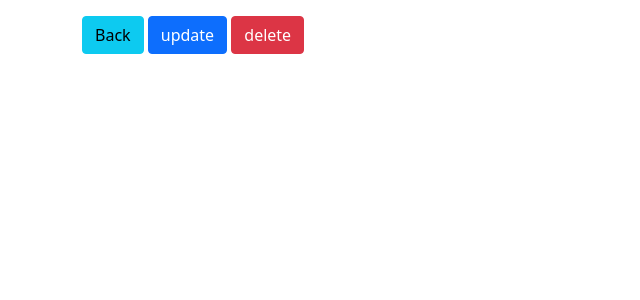
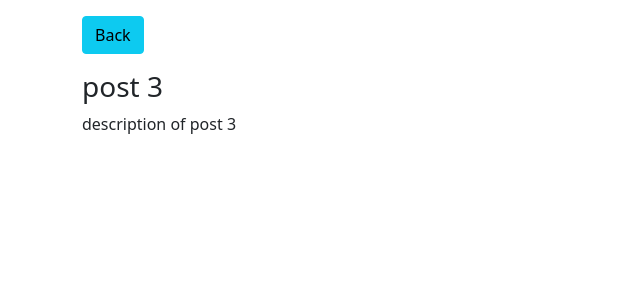
Before and after one commit to dhruvpatel2608/assignment4, a Django app: page /3/ in a window 1280 px wide. Shown: the top 300 px of the page, without its empty margins (0-640 px from the left). Run offline with Django 5.2, Linux system fonts and the light colour scheme; data comes from the database, SQL or seed files in the repository; both versions use the stored data as it was after the commit; some libraries are stand-ins or nearby versions.

Commit message:
properly done with post details part 3,4 and adding modals for update and delete post also done writing update and delete views

```diff
--- a/src/posts/static/posts/detail.js
+++ b/src/posts/static/posts/detail.js
@@ -1,8 +1,12 @@
-console.log('hello world detail')
-
+const postBox = document.getElementById('post-box')
 const backBtn = document.getElementById('back-btn')
+const updateBtn = document.getElementById('update-btn')
+const deleteBtn = document.getElementById('delete-btn')
 const url = window.location.href + "data/"
 const spinnerBox = document.getElementById('spinner-box')
+
+const titleInput = document.getElementById('id_title')
+const bodyInput = document.getElementById('id_body')
 
 // Go back when back button is clicked
 backBtn.addEventListener('click', () => {
@@ -15,6 +19,30 @@ $.ajax({
     url: url,
     success: function(response){
         console.log(response)
+        const data = response.data
+
+        if (data.logged_in != data.author) {
+            console.log('different')
+        } else {
+            console.log('the same')
+            updateBtn.classList.remove('not-visible')
+            deleteBtn.classList.remove('not-visible')
+        }
+
+        const titleEl = document.createElement('h3')
+        titleEl.setAttribute('class', 'mt-3')
+
+        const bodyEl = document.createElement('p')
+        bodyEl.setAttribute('class', 'mt-1')
+
+        titleEl.textContent = data.title
+        bodyEl.textContent = data.body
+
+        postBox.appendChild(titleEl)
+        postBox.appendChild(bodyEl)
+
+        titleInput.value = data.title
+        bodyInput.value = data.body
 
         spinnerBox.classList.add('not-visible')
     },
--- a/src/posts/templates/posts/detail.html
+++ b/src/posts/templates/posts/detail.html
@@ -1,5 +1,6 @@
 {% extends "base.html" %}
 {% load static %}
+{% load crispy_forms_tags %}
 
 {% block scripts %}
   <script src="{% static 'posts/detail.js' %}" defer></script>
@@ -10,9 +11,54 @@
 {% endblock title %}
 
 {% block content %}
+  <!-- Update modal -->
+    <div class="modal fade" id="updateModal" tabindex="-1" aria-labelledby="exampleModalLabel" aria-hidden="true">
+        <div class="modal-dialog">
+            <div class="modal-content">
+                <div class="modal-header">
+                    <h5 class="modal-title" id="exampleModalLabel">update Post</h5>
+                    <button type="button" class="btn-close" data-bs-dismiss="modal" aria-label="Close"></button>
+                </div>
+                <div class="modal-body">
+                    <div id="alert-box"></div>
+                    <form id="update-form">
+                        {% csrf_token %}
+                        {{form|crispy}}
+                        <div class="modal-footer">
+                            <button type="button" class="btn btn-danger" data-bs-dismiss="modal">close</button>
+                            <button type="submit" class="btn btn-success">update</button>
+                        </div>
+                    </form>
+                </div>
+            </div>
+        </div>
+    </div>
+
+  <!-- Delete modal -->
+    <div class="modal fade" id="deleteModal" tabindex="-1" aria-labelledby="exampleModalLabel" aria-hidden="true">
+        <div class="modal-dialog">
+            <div class="modal-content">
+                <div class="modal-header">
+                    <h5 class="modal-title" id="exampleModalLabel">Delete Post</h5>
+                    <button type="button" class="btn-close" data-bs-dismiss="modal" aria-label="Close"></button>
+                </div>
+                <div class="modal-body">
+                  Are you sure you want to delete <b>"{{obj.title}}"</b> ?
+                </div>
+                <div class="modal-footer">
+                    <form id="delete-form">
+                        {% csrf_token %}
+                            <button type="button" class="btn btn-danger" data-bs-dismiss="modal">close</button>
+                            <button type="submit" class="btn btn-success">delete</button>
+                    </form>
+                </div>
+            </div>
+        </div>
+    </div>
+
     <button id="back-btn" class="btn btn-info">Back</button>
-    <button id="update-btn" class="btn btn-primary">update</button>
-    <button id="delete-btn" class="btn btn-danger">delete</button>
+    <button id="update-btn" class="btn btn-primary not-visible" data-bs-toggle="modal" data-bs-target="#updateModal">update</button>
+    <button id="delete-btn" class="btn btn-danger not-visible" data-bs-toggle="modal" data-bs-target="#deleteModal">delete</button>
     <div id="spinner-box" class="text-center">
         <div class="spinner-border" role="status"></div>
     </div>
--- a/src/posts/urls.py
+++ b/src/posts/urls.py
@@ -4,7 +4,9 @@ from .views import (
     load_post_data_view,
     like_unlike_post,
     post_detail,
-    post_detail_data_view
+    post_detail_data_view,
+    delete_post,
+    update_post,
 )
 
 app_name = 'posts'
@@ -13,6 +15,9 @@ urlpatterns = [
     path('', post_list_and_create, name='main-board'),
     path('like-unlike/', like_unlike_post, name='like-unlike'),
     path('<pk>/', post_detail, name='post-detail'),
+    path('<pk>/update/', update_post, name='post-update'),
+    path('<pk>/delete/', delete_post, name='post-delete'),
+
     path('data/<int:num_posts>/', load_post_data_view, name='posts-data'),
     path('<pk>/data/', post_detail_data_view, name='post-detail-data'),
 ]
--- a/src/posts/views.py
+++ b/src/posts/views.py
@@ -82,5 +82,24 @@ def like_unlike_post(request):
             obj.liked.add(request.user)
         return JsonResponse({'liked': liked, 'count': obj.liked.count()})
 
-def hello_world_view(request):
-    return JsonResponse({'text': 'hello world'})
+def update_post(request, pk):
+    if request.headers.get('x-requested-with') == 'XMLHttpRequest':
+        obj = Post.objects.get(pk=pk)
+
+        new_title = request.POST.get('title')
+        new_body = request.POST.get('body')
+
+        obj.title = new_title
+        obj.body = new_body
+        obj.save()
+
+        return JsonResponse({
+            'title': new_title,
+            'body': new_body,
+        })
+
+def delete_post(request, pk):
+    if request.headers.get('x-requested-with') == 'XMLHttpRequest':
+        obj = Post.objects.get(pk=pk)
+        obj.delete()
+        return JsonResponse({})
```
Also changed, not shown: src/db.sqlite3.
